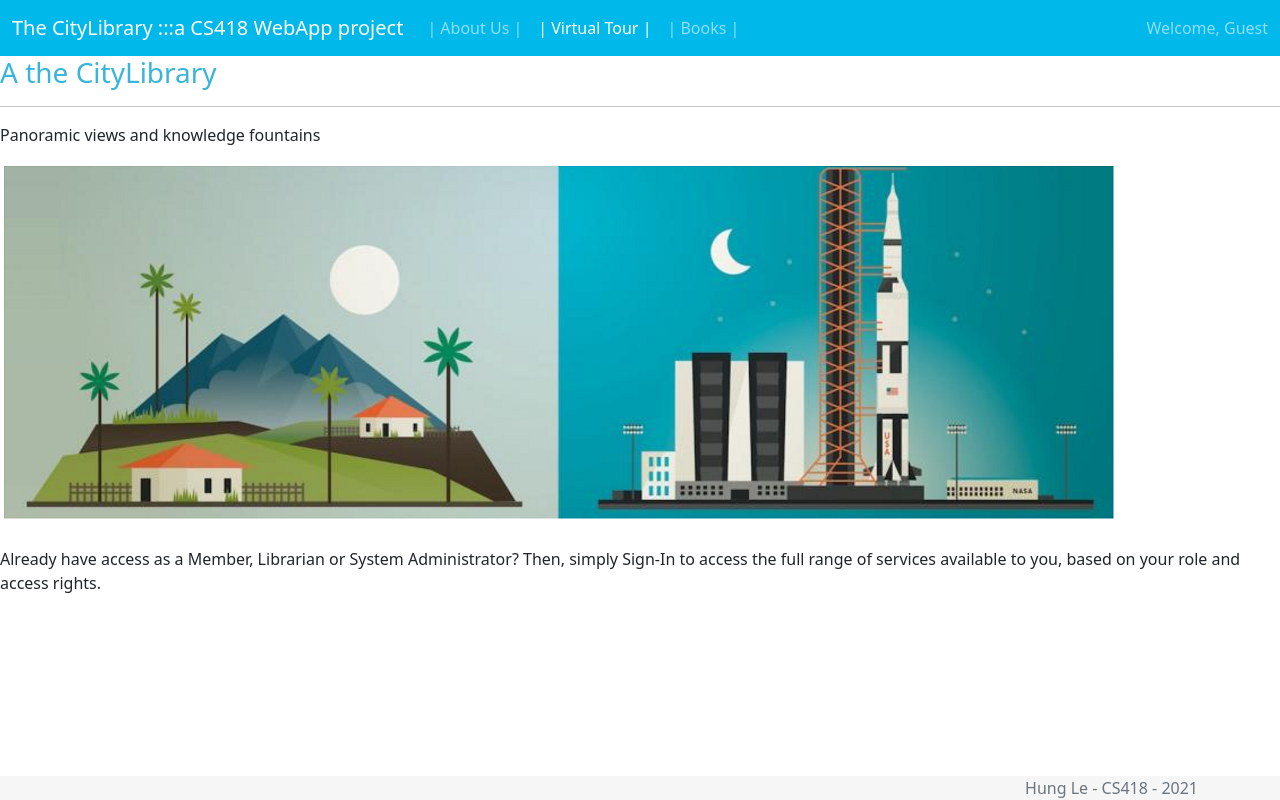
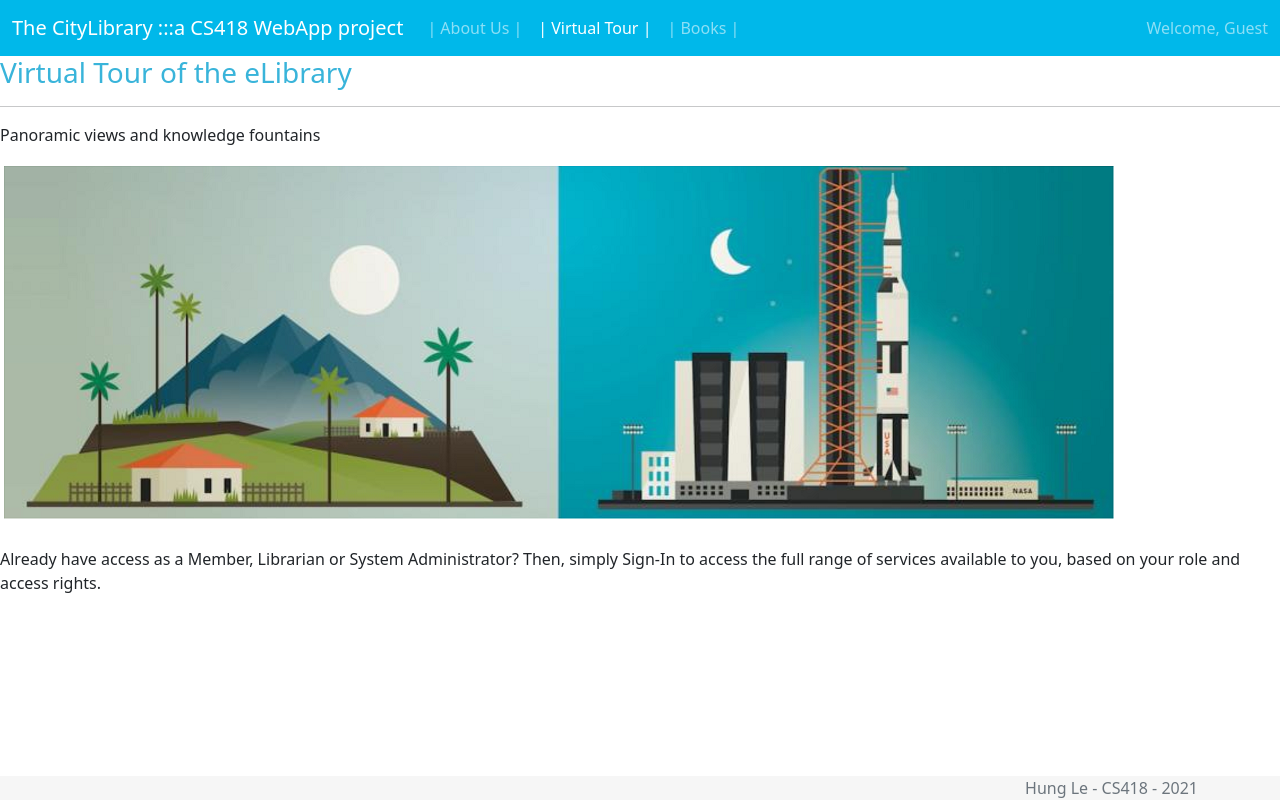
Before and after one commit to hungle88/citylibrary, a plain HTML site: page virtualtour.html in a window 1280 px wide. Drawn offline with Linux system fonts and the light colour scheme.

Commit message:
Update virtualtour.html

```diff
--- a/virtualtour.html
+++ b/virtualtour.html
@@ -31,7 +31,7 @@
           </div>
         </div>
       </nav>
-      <h3 style="color: #39b4da">A the CityLibrary</h1>
+      <h3 style="color: #39b4da">Virtual Tour of the eLibrary</h1>
       <hr>
       <p>Panoramic views and knowledge fountains</p>
       <img src="./images/panoramic.png">
```
